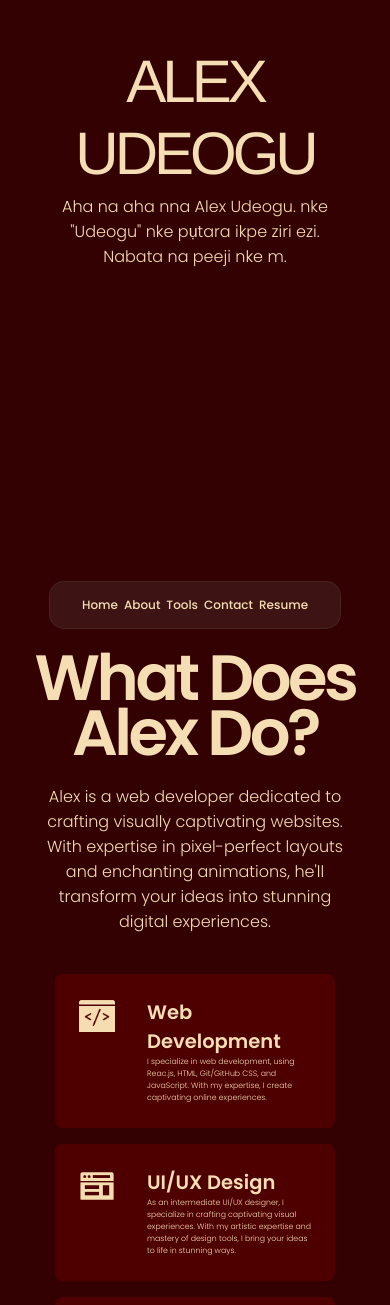
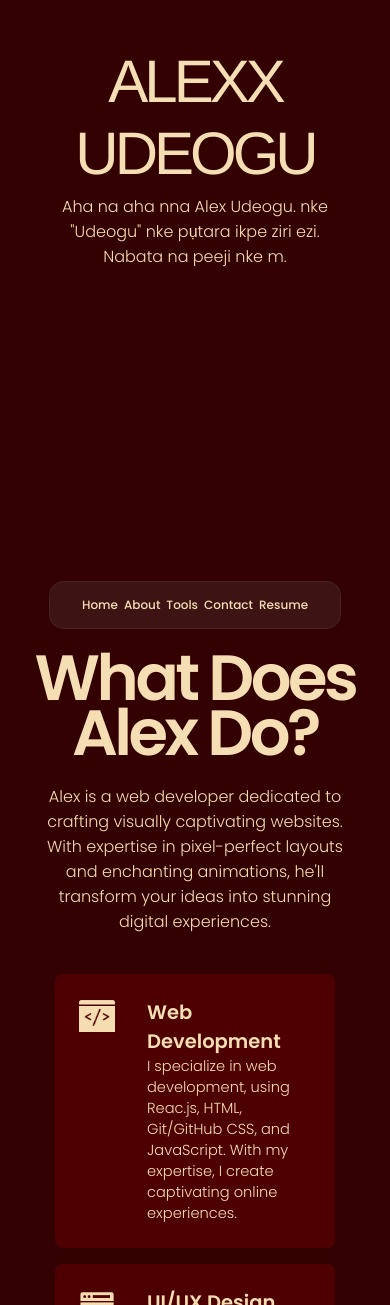
Before and after one commit to AlexUdeogu/Alex-Portfolio, a React (Create React App) app: page / in a window 390 px wide. Shown: the part 263-1568 px from the top of the page. Built offline with nearby package versions, Linux system fonts and the light colour scheme.

Commit message:
Testing for vercel

```diff
--- a/src/Components/intro/index.jsx
+++ b/src/Components/intro/index.jsx
@@ -7,7 +7,7 @@ const Intro = () => {
   return (
     <section id="intro">
         <div className="introContent">
-            <span className="introText">ALEX </span> <span className='introText'>UDEOGU</span>
+            <span className="introText">ALEXX </span> <span className='introText'>UDEOGU</span>
             <p className="introPara">
             Aha na aha nna Alex Udeogu. nke "Udeogu" nke pụtara ikpe ziri ezi.<br /> Nabata na peeji nke m.
             </p>
--- a/src/Components/skills/skills.css
+++ b/src/Components/skills/skills.css
@@ -67,7 +67,7 @@
 
 @media screen and (max-width:720px){
     .skillBarText .p {
-        font-size: 2vw;
+        font-size: 4vw;
     }
     .skillTitle{
         font-size: 4rem;
@@ -76,7 +76,7 @@
 
 @media screen and (max-width:480px){
     .skillBarText>p {
-        font-size: 2vw;
+        font-size: 3.75vw;
     }
     .skillBarImg {
         height: 2.25rem;
```
